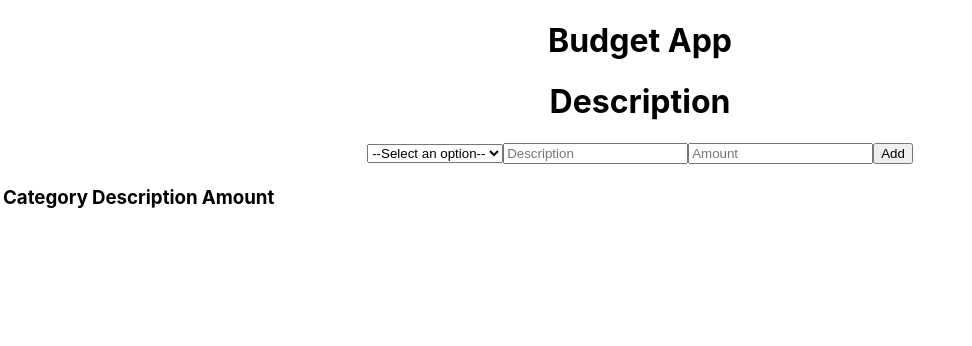
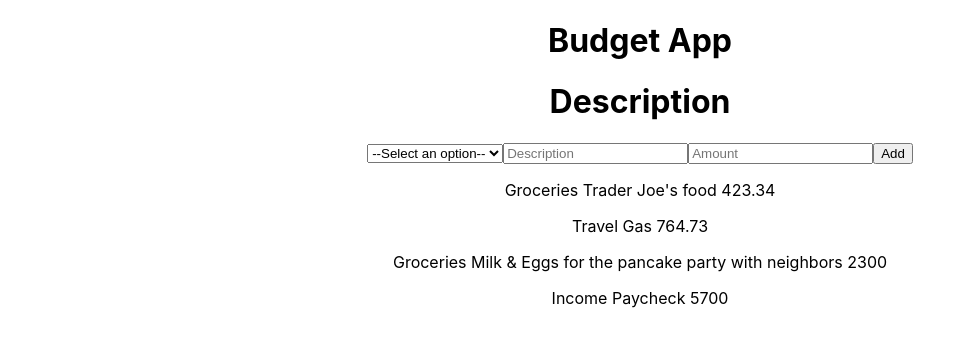
Before and after one commit to matthew-k-yee/BudgetTracker, a React (Create React App) app in the folder client/: page / in a window 1280 px wide. Shown: the top 346 px of the page, without its empty margins (0-972 px from the left). Built offline with nearby package versions, Linux system fonts and the light colour scheme.

Commit message:
default data

```diff
--- a/client/src/App.js
+++ b/client/src/App.js
@@ -1,5 +1,5 @@
 import React, { Component } from 'react';
-import Budget from './Budget'
+import Budget from './components/Budget'
 import './App.css';
 
 class App extends Component {
--- a/client/src/Budget.js
+++ b/client/src/components/Budget.js
@@ -1,6 +1,7 @@
 import React, { Component } from 'react'
 import BudgetGrid from './BudgetGrid'
 import InputBudget from './InputBudget'
+import {defaultTransactions} from '../modules/default'
 
 class Budget extends Component {
   constructor(props) {
@@ -11,7 +12,7 @@ class Budget extends Component {
         description: '',
         amount: ''
       },
-      expenseList: []
+      expenseList: defaultTransactions
     })
   }
 
--- a/client/src/BudgetGrid.js
+++ b/client/src/components/BudgetGrid.js
@@ -1,22 +1,18 @@
 import React from 'react'
 
 const BudgetGrid = props => {
+  console.log(props.expenseList)
   return (
-  <table>
-    <tbody>
-      <tr>
-        <td>
-          <h3>Category</h3>
-        </td>
-        <td>
-          <h3>Description</h3>
-        </td>
-        <td>
-          <h3>Amount</h3>
-        </td>
-      </tr>
-    </tbody>
-  </table>
+
+    <div>
+    {props.expenseList.map( (list, index) => {
+      return (
+        <div key={index}>
+          <p>{list.categories} {list.description} {list.amount}</p>
+        </div>
+      )
+    })}
+    </div>
   )
 
 }
--- a/client/src/InputBudget.js
+++ b/client/src/components/InputBudget.js
@@ -8,12 +8,13 @@ const InputBudget = props => {
           value={props.categories}
           onChange={props.handleChange}>
         <option value=''>--Select an option--</option>
-        <option value="alcohol">Alcohol & Bars</option>
-        <option value="groceries">Groceries</option>
-        <option value="misc">Misc</option>
-        <option value="restaurant">Restaurant</option>
-        <option value="travel">Travel</option>
-        <option value="utilities">Utilities</option>
+        <option value="Alcohol">Alcohol & Bars</option>
+        <option value="Groceries">Groceries</option>
+        <option value="Income">Income</option>
+        <option value="Misc">Misc</option>
+        <option value="Restaurant">Restaurant</option>
+        <option value="Travel">Travel</option>
+        <option value="Utilities">Utilities</option>
       </select>
       <input
         type='text'
--- /dev/null
+++ b/client/src/modules/default.js
@@ -0,0 +1,22 @@
+export const defaultTransactions = [
+  {
+    categories: 'Groceries',
+    description: "Trader Joe's food",
+    amount: 423.34,
+  },
+  {
+    categories: 'Travel',
+    description: 'Gas',
+    amount: 764.73,
+  },
+  {
+    categories: 'Groceries',
+    description: 'Milk & Eggs for the pancake party with neighbors',
+    amount: 2300,
+  },
+  {
+    categories: 'Income',
+    description: 'Paycheck',
+    amount: 5700,
+  },
+];
```
